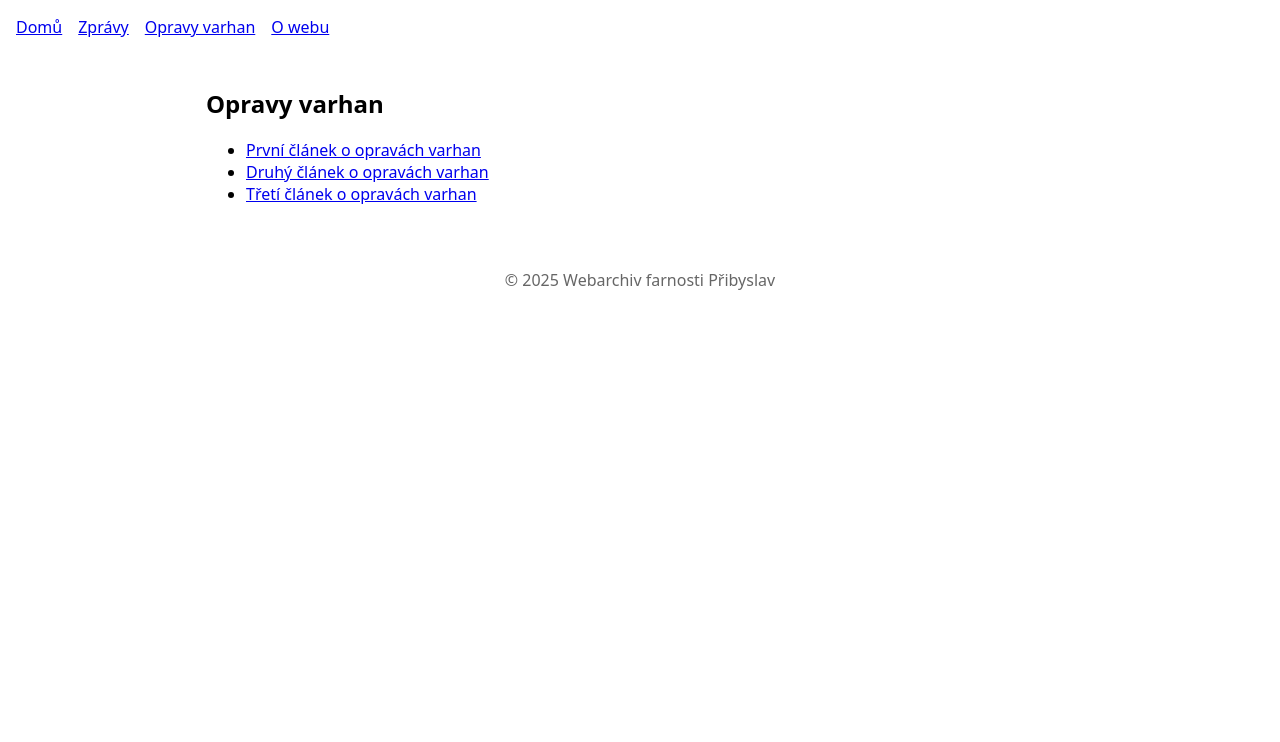
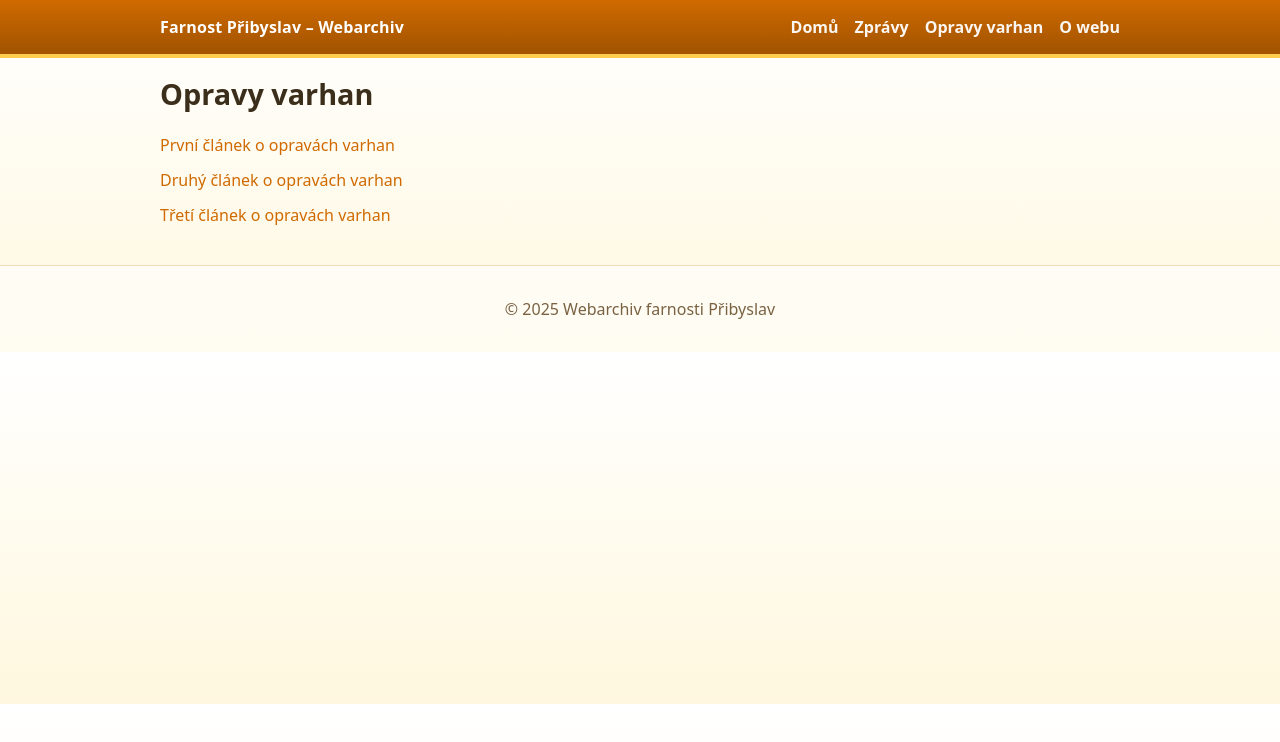
Before and after one commit to vhenzl/farnostpribyslav.wz.cz, a Next.js app: page /varhany in a window 1280 px wide. Shown: the top 742 px of the page. Built offline with nearby package versions, Linux system fonts and the light colour scheme.

Commit message:
feat(styles): implement warm color palette and enhance layout styles across the application

```diff
--- a/app/global.css
+++ b/app/global.css
@@ -1,5 +1,85 @@
 * { box-sizing: border-box; }
-html, body { margin: 0; padding: 0; font-family: system-ui, -apple-system, Segoe UI, Roboto, Ubuntu, Cantarell, Noto Sans, "Helvetica Neue", Arial, "Apple Color Emoji", "Segoe UI Emoji"; }
-img { max-width: 100%; height: auto; }
+:root {
+	/* Warm palette closely matching the legacy orange/yellow look */
+	--bg: #fff6d8;         /* creamy background */
+	--surface: #fffdf7;    /* near white */
+	--text: #3b2e1a;       /* deep brown */
+	--muted: #7a6243;      /* warm gray-brown */
+	--brand: #d06a00;      /* vivid orange */
+	--brand-600: #a55500;  /* burnt orange */
+	--accent: #ffcc4d;     /* saturated golden */
+	--border: #f0deb8;     /* warm light border */
+}
 
-h1, h2, h3 { line-height: 1.2; }
+html, body {
+	margin: 0; padding: 0;
+	font-family: system-ui, -apple-system, Segoe UI, Roboto, Ubuntu, Cantarell, Noto Sans, "Helvetica Neue", Arial, "Apple Color Emoji", "Segoe UI Emoji";
+	color: var(--text);
+	background: linear-gradient(#fff, var(--bg) 120%);
+}
+
+img { max-width: 100%; height: auto; border-radius: 6px; }
+
+h1, h2, h3 { line-height: 1.2; margin: 0.5em 0 0.4em; }
+h1 { font-size: 1.8rem; }
+h2 { font-size: 1.4rem; }
+h3 { font-size: 1.2rem; }
+p { margin: 0.6em 0; }
+hr { border: 0; border-top: 1px solid var(--border); margin: 1.5rem 0; }
+
+a { color: var(--brand); text-decoration: none; }
+a:visited { color: var(--brand-600); }
+a:hover, a:focus { color: var(--brand-600); text-decoration: underline; }
+
+.container { max-width: 960px; margin: 0 auto; padding: 0 1rem; }
+
+/* Header */
+.site-header {
+	background: linear-gradient(180deg, var(--brand) 0%, var(--brand-600) 90%);
+	color: #fff;
+	border-bottom: 4px solid var(--accent);
+}
+.site-header .brand {
+	display: flex; align-items: baseline; gap: 1rem; padding: 1rem 0;
+}
+.site-header .brand-title { font-weight: 700; letter-spacing: 0.2px; }
+.site-header .main-nav { display: flex; gap: 1rem; margin-left: auto; font-weight: 600; }
+.site-header .main-nav a { color: #fff; opacity: 0.95; }
+.site-header .main-nav a:hover, .site-header .main-nav a:focus { opacity: 1; text-decoration: underline; }
+
+/* Footer */
+footer.site-footer { color: var(--muted); padding: 2rem 0; border-top: 1px solid var(--border); background: rgba(255,255,255,0.6); }
+
+/* Zprávy listing */
+.year-section { margin: 2rem 0; }
+.year-heading {
+	position: sticky; top: 0; z-index: 10;
+	backdrop-filter: blur(6px);
+	background: color-mix(in oklab, var(--bg) 92%, white 8%);
+	padding: 0.5rem 0; border-bottom: 1px solid var(--border);
+}
+.zpravy-list { list-style: none; padding: 0; margin: 0.5rem 0; }
+.zpravy-item { display: flex; align-items: baseline; gap: 0.5rem; padding: 0.4rem 0; border-bottom: 1px dashed var(--border); }
+.zpravy-item small { color: var(--muted); }
+
+/* Article detail */
+.prose { line-height: 1.7; }
+.prose h1 { margin-top: 0.2rem; }
+.prose figure { margin: 1rem 0; }
+.prose figcaption { color: var(--muted); font-size: 0.9rem; margin-top: 0.25rem; }
+.article-meta { background: var(--surface); border: 1px solid var(--border); border-radius: 8px; padding: 0.75rem 1rem; }
+.article-nav { display: flex; justify-content: space-between; gap: 1rem; margin-top: 0.75rem; }
+
+/* Breadcrumbs and byline */
+.breadcrumbs { font-size: 0.9rem; color: var(--muted); margin: 0.25rem 0 0.5rem; }
+.breadcrumbs a { color: var(--brand); }
+.byline { color: var(--muted); margin-top: -0.4rem; }
+
+/* Year chips */
+.year-chips { display: flex; flex-wrap: wrap; gap: 0.4rem; }
+.chip { display: inline-block; padding: 0.2rem 0.6rem; border: 1px solid color-mix(in oklab, var(--accent) 70%, var(--brand-600)); border-radius: 999px; background: color-mix(in oklab, var(--accent) 20%, white); }
+.chip:hover { background: color-mix(in oklab, var(--accent) 28%, white); text-decoration: none; }
+
+/* Home */
+.link-list { list-style: none; padding: 0; }
+.link-list li { padding: 0.25rem 0; }
--- a/app/layout.tsx
+++ b/app/layout.tsx
@@ -11,20 +11,26 @@ export default function RootLayout({ children }: { children: ReactNode }): JSX.E
   return (
     <html lang="cs">
       <body>
-        <header style={{ padding: '1rem' }}>
-          <nav style={{ display: 'flex', gap: '1rem' }}>
+        <header className="site-header">
+          <div className="container brand">
+            <div className="brand-title">Farnost Přibyslav – Webarchiv</div>
+            <nav className="main-nav">
               <Link href="/">Domů</Link>
               <Link href="/zpravy">Zprávy</Link>
               <Link href="/varhany">Opravy varhan</Link>
               <Link href="/o-webu">O webu</Link>
             </nav>
+          </div>
         </header>
-        <main style={{ padding: '1rem', maxWidth: 900, margin: '0 auto' }}>{children}</main>
-        <footer style={{ padding: '2rem', textAlign: 'center', color: '#666' }}>
+        <main className="container" style={{ padding: '1rem 0' }}>{children}</main>
+        <footer className="site-footer">
+          <div className="container" style={{ textAlign: 'center' }}>
+            <span>
               <span>© </span>
               <span>{new Date().getFullYear()}</span>
-          <span> </span>
-          <span>Webarchiv farnosti Přibyslav</span>
+              <span> Webarchiv farnosti Přibyslav</span>
+            </span>
+          </div>
         </footer>
       </body>
     </html>
--- a/app/varhany/[slug]/page.tsx
+++ b/app/varhany/[slug]/page.tsx
@@ -1,6 +1,6 @@
 import { notFound } from 'next/navigation';
 import type { JSX } from 'react';
-import { getVarhanyBySlug, listVarhany } from '../../../lib/varhany.ts';
+import { getVarhanyBySlug, listVarhany } from '../../../lib/varhany';
 
 export async function generateStaticParams() {
   const all = await listVarhany();
@@ -14,7 +14,7 @@ export default async function VarhanyDetail({ params }: PageProps): Promise<JSX.
   const item = await getVarhanyBySlug(slug);
   if (!item) return notFound();
   return (
-    <article>
+    <article className="prose">
       <h1>{item.title}</h1>
       <div dangerouslySetInnerHTML={{ __html: item.bodyHtml }} />
     </article>
--- a/app/varhany/page.tsx
+++ b/app/varhany/page.tsx
@@ -7,9 +7,9 @@ export const metadata = { title: 'Opravy varhan' };
 export default async function VarhanyListPage(): Promise<JSX.Element> {
   const items: VarhanyItem[] = await listVarhany();
   return (
-    <section>
+    <section className="prose">
       <h1>Opravy varhan</h1>
-      <ul>
+      <ul className="link-list">
         {items.map(i => (
           <li key={i.slug}>
             <Link href={`/varhany/${i.slug}`}>{i.title}</Link>
```
Also changed, not shown: app/not-found.tsx (+3 -4 lines), app/page.tsx (+5 -5 lines), app/zpravy/[slug]/page.tsx (+9 -4 lines), app/zpravy/page.tsx (+5 -5 lines). Lines whose indentation alone changed are shown as unchanged.
